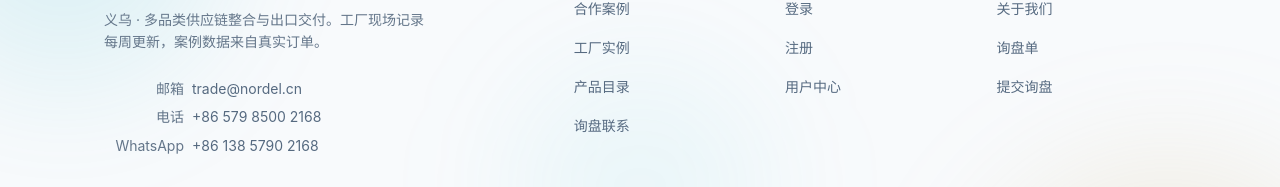
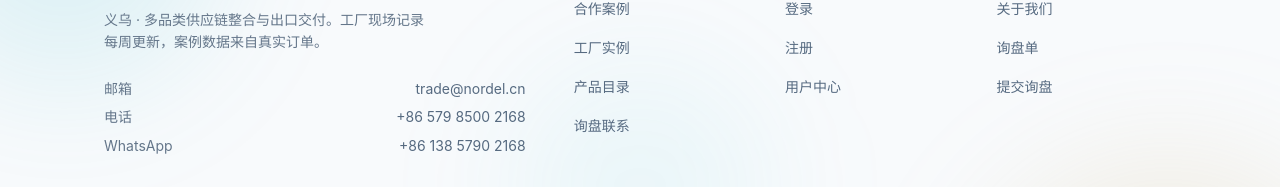
Before and after one commit to HYH127/web, a Next.js app in the folder apps/web/: page / in a window 1280 px wide. Shown: the part 4282-4469 px from the top of the page. Built offline with nearby package versions, Linux system fonts and the light colour scheme; no server answers.

Commit message:
style(footer): justify contact labels and values to both ends
align 邮箱/电话/WhatsApp labels left and values right (justify-between)

```diff
--- a/apps/web/src/components/layout/site-footer.tsx
+++ b/apps/web/src/components/layout/site-footer.tsx
@@ -26,9 +26,9 @@ export function SiteFooter() {
             <p className="mt-4 max-w-xs text-small text-ink-400">{footer.note}</p>
 
             <dl className="mt-6 space-y-1.5 text-small">
-              <div className="flex items-baseline gap-2">
-                <dt className="w-20 shrink-0 text-right text-small text-ink-400">邮箱</dt>
-                <dd>
+              <div className="flex items-baseline justify-between gap-6">
+                <dt className="shrink-0 text-small text-ink-400">邮箱</dt>
+                <dd className="text-right">
                   <a
                     href={contact.emailHref}
                     className="text-ink-500 transition-colors hover:text-ink-900"
@@ -37,9 +37,9 @@ export function SiteFooter() {
                   </a>
                 </dd>
               </div>
-              <div className="flex items-baseline gap-2">
-                <dt className="w-20 shrink-0 text-right text-small text-ink-400">电话</dt>
-                <dd>
+              <div className="flex items-baseline justify-between gap-6">
+                <dt className="shrink-0 text-small text-ink-400">电话</dt>
+                <dd className="text-right">
                   <a
                     href={contact.phoneHref}
                     className="text-ink-500 transition-colors hover:text-ink-900"
@@ -48,9 +48,9 @@ export function SiteFooter() {
                   </a>
                 </dd>
               </div>
-              <div className="flex items-baseline gap-2">
-                <dt className="w-20 shrink-0 text-right text-small text-ink-400">WhatsApp</dt>
-                <dd>
+              <div className="flex items-baseline justify-between gap-6">
+                <dt className="shrink-0 text-small text-ink-400">WhatsApp</dt>
+                <dd className="text-right">
                   <a
                     href={contact.whatsappHref}
                     target="_blank"
```
